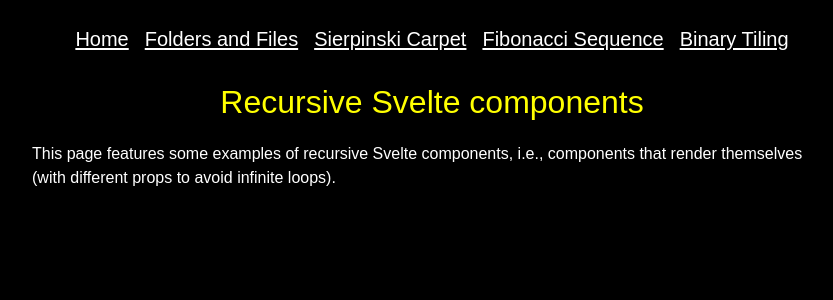
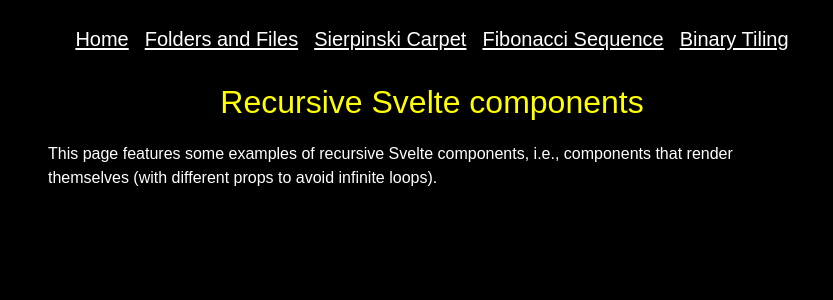
Before and after one commit to ScriptRaccoon/recursive-svelte-components, a SvelteKit app: page / in a window 1280 px wide. Shown: the top 300 px of the page, without its empty margins (208-1041 px from the left). Built offline with nearby package versions, Linux system fonts and the light colour scheme.

Commit message:
adjust margins

```diff
--- a/src/routes/+layout.svelte
+++ b/src/routes/+layout.svelte
@@ -13,5 +13,6 @@
 	main {
 		max-width: 50rem;
 		margin: 0 auto;
+		padding-inline: 1rem;
 	}
 </style>
--- a/src/routes/app.css
+++ b/src/routes/app.css
@@ -9,7 +9,6 @@
 	line-height: 1.5;
 	background-color: #000;
 	color: #fff;
-	padding-inline: 0.5rem;
 }
 
 a {
```
